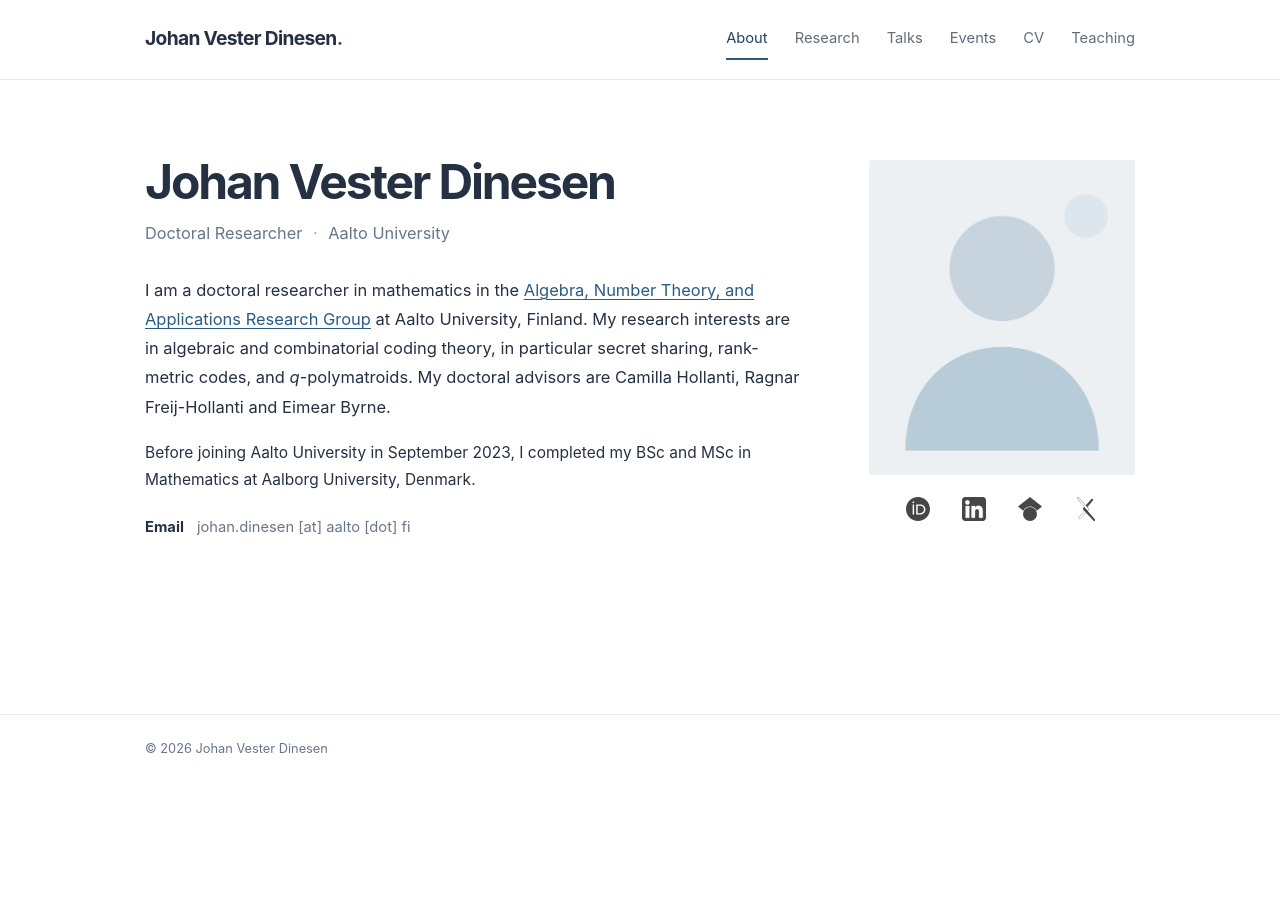
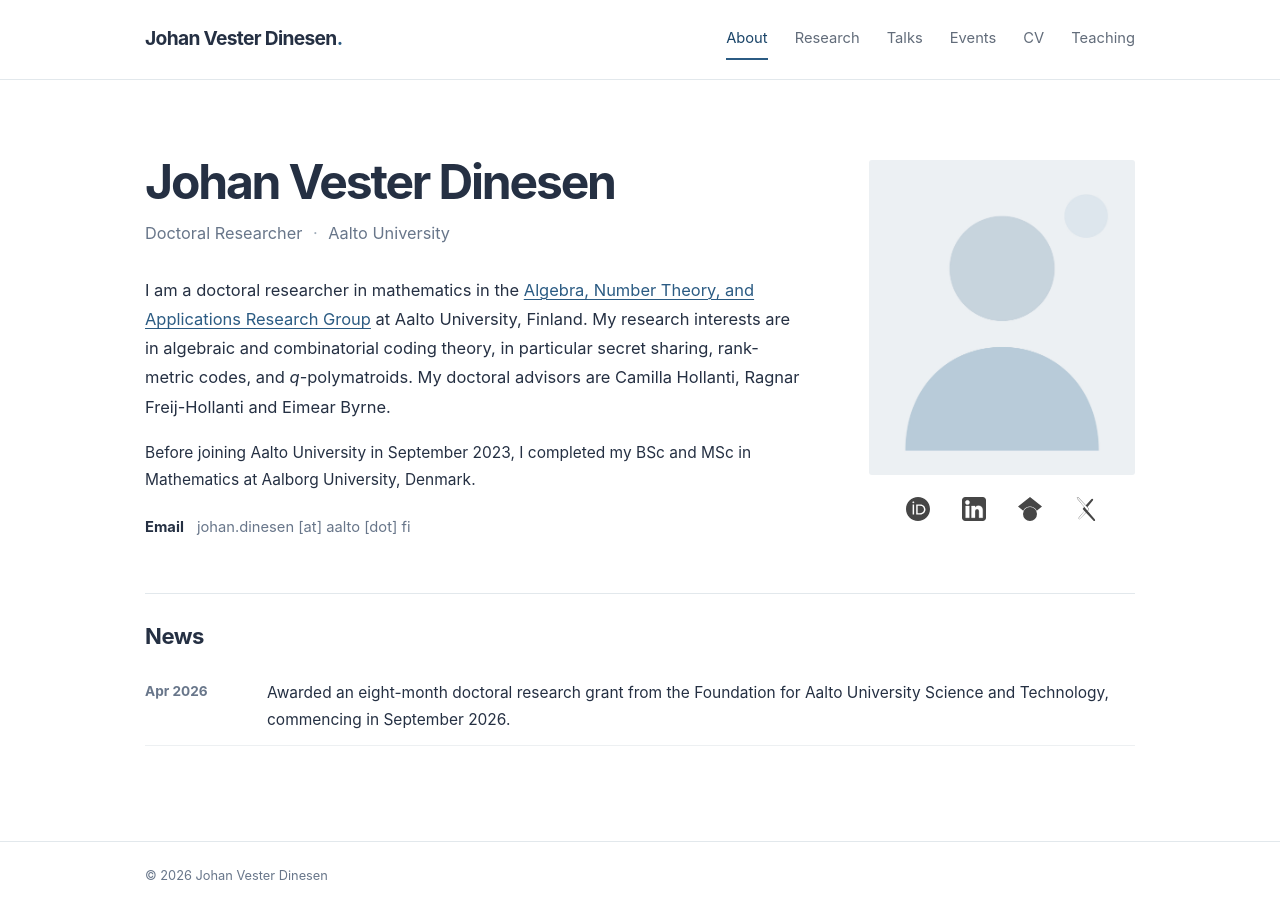
Before and after one commit to johan-dinesen/johan-dinesen.github.io, a plain HTML site: page index.html in a window 1280 px wide. Before the commit the page ends 800 px from the top, so only its background shows below. Drawn offline with Linux system fonts and the light colour scheme.

Commit message:
Update index.html

```diff
--- a/index.html
+++ b/index.html
@@ -69,6 +69,25 @@ I am a doctoral researcher in mathematics in the <a href="https://math.aalto.fi/
 
     </section>
 
+
+
+<section class="section" aria-labelledby="news-title">
+  <div class="section-heading">
+    <h2 id="news-title">News</h2>
+  </div>
+
+  <div class="news-list">
+    <article class="news-item">
+      <time datetime="2026-04">Apr 2026</time>
+      <p>
+        Awarded an eight-month doctoral research grant from the Foundation for Aalto University Science and Technology, commencing in September 2026.
+      </p>
+    </article>
+
+
+  </div>
+</section>
+
   </main>
 
 <footer class="site-footer">
```
